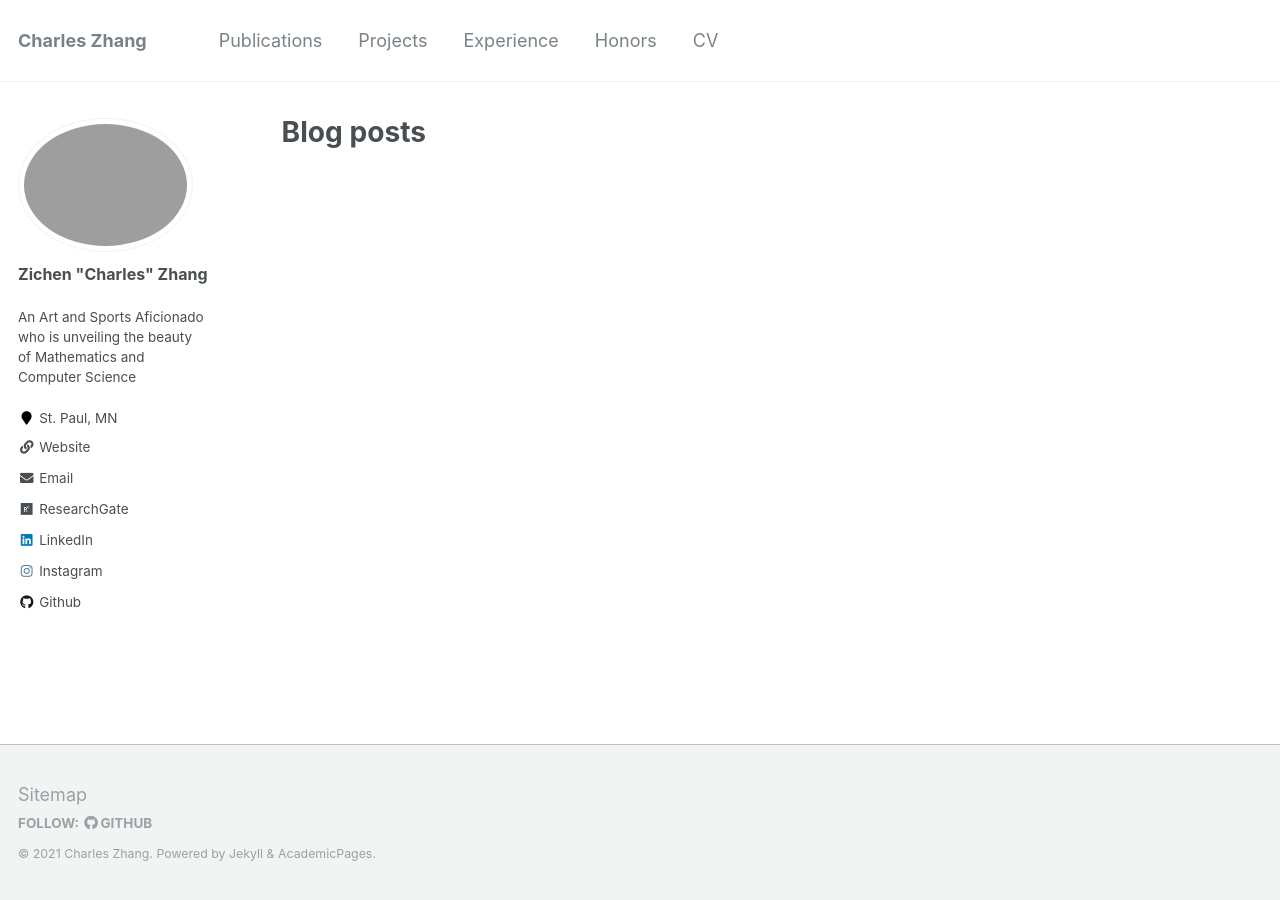
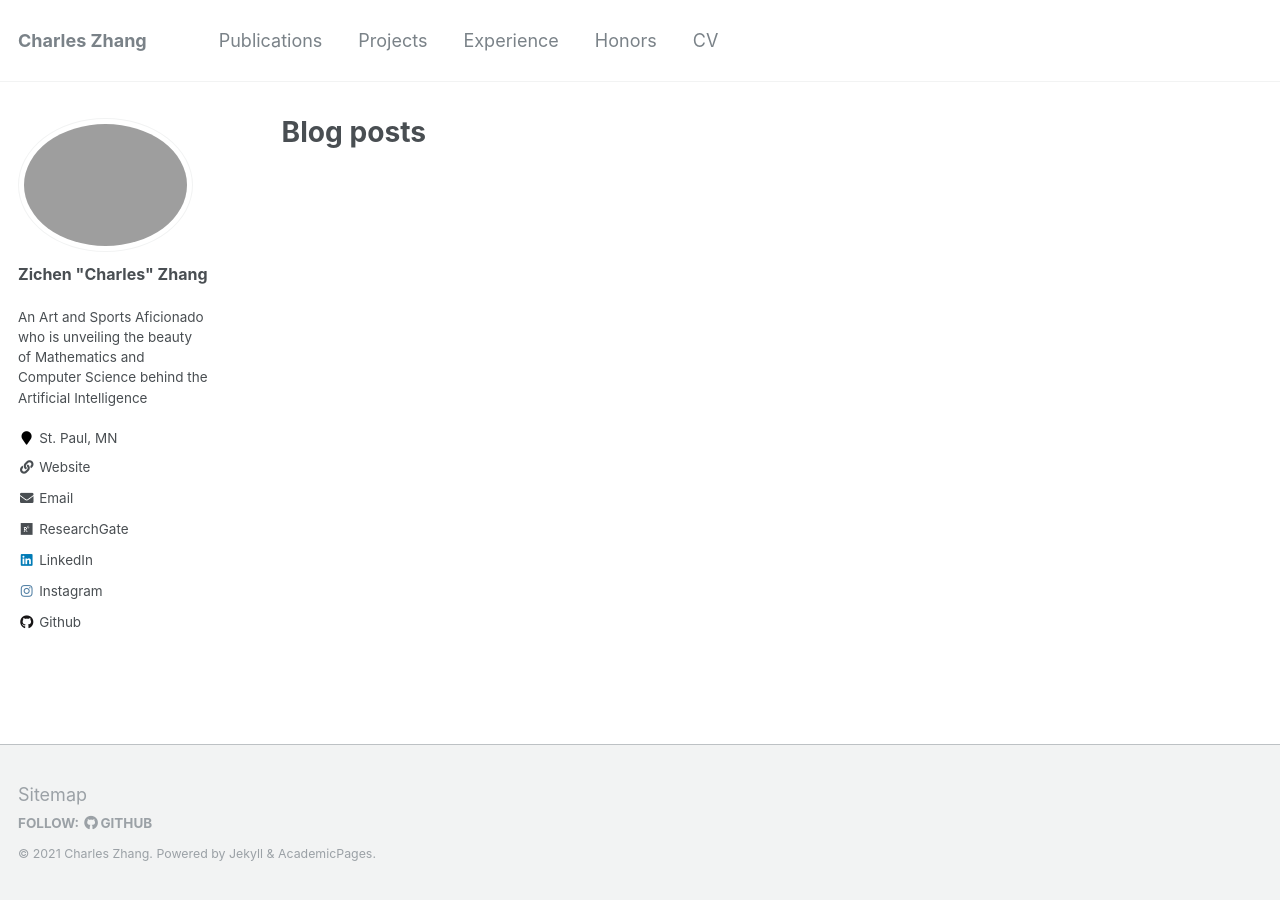
Before and after one commit to zcczhang/zcczhang.github.io, a Jekyll site: the page built from _pages/year-archive.html, in a window 1280 px wide. Built offline with Jekyll 4.4.1, drawn with Linux system fonts in a browser that asks for light colours.

Commit message:
Update _config.yml

```diff
--- a/_config.yml
+++ b/_config.yml
@@ -81,7 +81,7 @@ analytics:
 author:
   name             :
   avatar           : "profile.png"
-  bio              : '<font size=3.5><strong>Zichen "Charles" Zhang</strong></font><br><br>An Art and Sports Aficionado who is unveiling the beauty of Mathematics and Computer Science'
+  bio              : '<font size=3.5><strong>Zichen "Charles" Zhang</strong></font><br><br>An Art and Sports Aficionado who is unveiling the beauty of Mathematics and Computer Science behind the Artificial Intelligence'
   location         : "St. Paul, MN"
   employer         :
   email            : "zzhang4@macalester.edu "
```
